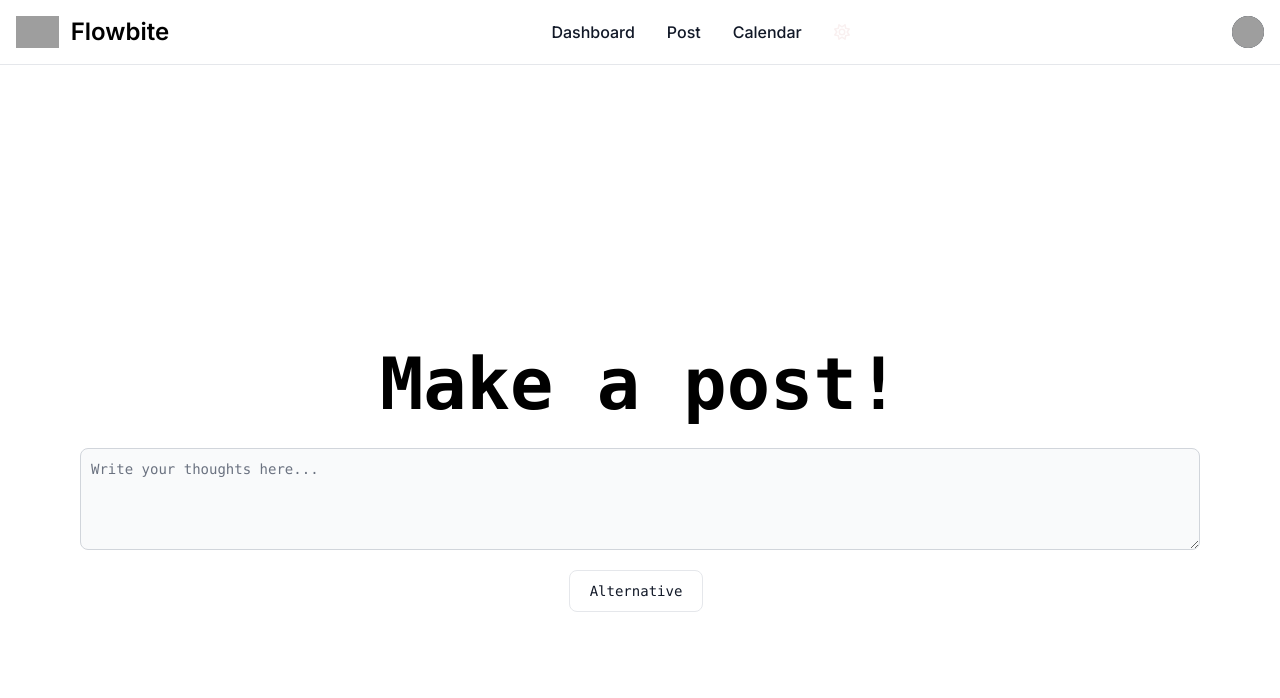
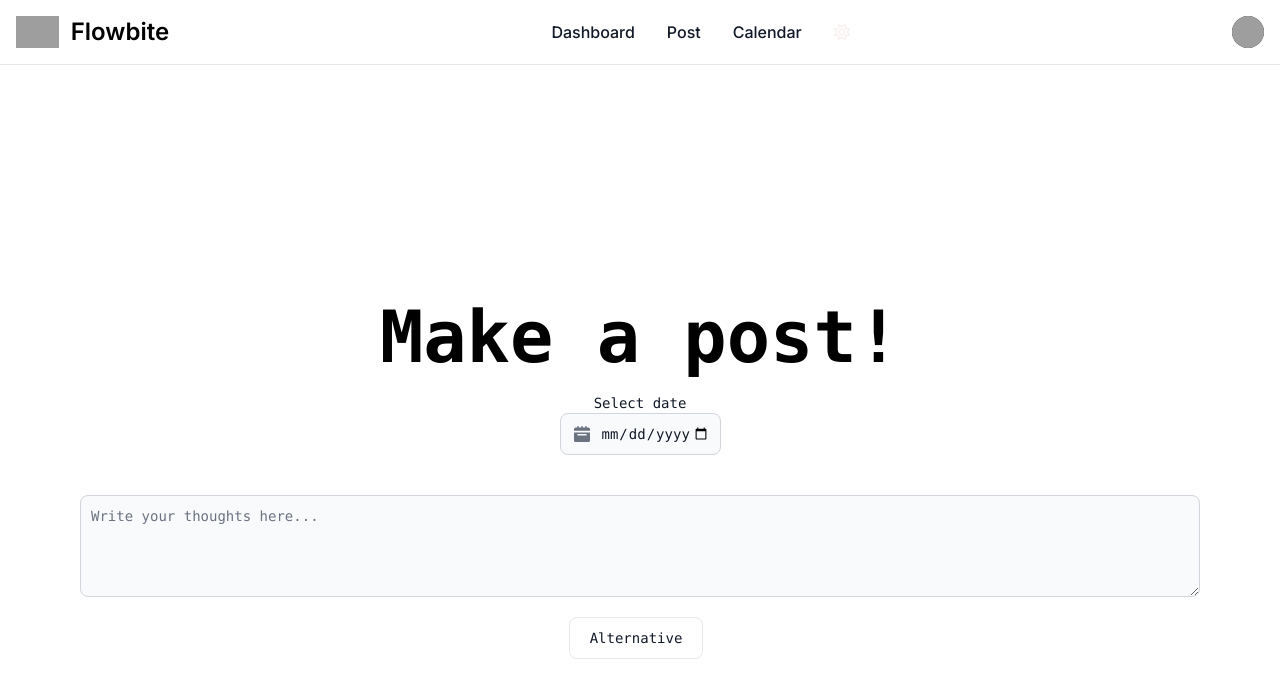
Before and after one commit to TonyLiu0226/next-entries-client, a Next.js app: page /post in a window 1280 px wide. Shown: the top 698 px of the page. Built offline with nearby package versions, Linux system fonts and the light colour scheme; no server answers; sample sign-in values are in the browser's storage; grey boxes are pictures that could not be loaded.

Commit message:
adds date input to post page

```diff
--- a/app/post/page.tsx
+++ b/app/post/page.tsx
@@ -16,8 +16,16 @@ export default function Home() {
       <div>
         <div className="px-20 z-0 w-full min-h-screen min-w-screen items-center flex-col justify-center align-center font-mono text-sm lg:flex">
           <h1 className="font-mono font-bold text-7xl mt-10 mb-5">Make a post!</h1>
-            <label className="block mb-2 text-sm font-medium text-gray-900 dark:text-white"></label>
-            <textarea id="message" rows={4} className="block p-2.5 w-full text-sm text-gray-900 bg-gray-50 rounded-lg border border-gray-300 focus:ring-blue-500 focus:border-blue-500 dark:bg-gray-700 dark:border-gray-600 dark:placeholder-gray-400 dark:text-white dark:focus:ring-blue-500 dark:focus:border-blue-500" placeholder="Write your thoughts here..."></textarea>
+            <label className="block text-sm font-medium text-gray-900 dark:text-white">Select date</label>
+            <div className="relative max-w-sm">
+              <div className="absolute inset-y-0 left-0 flex items-center pl-3.5 pointer-events-none">
+                <svg className="w-4 h-4 text-gray-500 dark:text-gray-400" aria-hidden="true" xmlns="http://www.w3.org/2000/svg" fill="currentColor" viewBox="0 0 20 20">
+                  <path d="M20 4a2 2 0 0 0-2-2h-2V1a1 1 0 0 0-2 0v1h-3V1a1 1 0 0 0-2 0v1H6V1a1 1 0 0 0-2 0v1H2a2 2 0 0 0-2 2v2h20V4ZM0 18a2 2 0 0 0 2 2h16a2 2 0 0 0 2-2V8H0v10Zm5-8h10a1 1 0 0 1 0 2H5a1 1 0 0 1 0-2Z"/>
+                </svg>
+              </div>
+            <input type="date" className="bg-gray-50 border border-gray-300 text-gray-900 text-sm rounded-lg focus:ring-blue-500 focus:border-blue-500 block w-full pl-10 p-2.5 dark:bg-gray-700 dark:border-gray-600 dark:placeholder-gray-400 dark:text-white dark:focus:ring-blue-500 dark:focus:border-blue-500" placeholder="Select date" min="2000-01-01" max="2099-12-31" />
+          </div>
+            <textarea id="message" rows={4} className="mt-10 block p-2.5 w-full text-sm text-gray-900 bg-gray-50 rounded-lg border border-gray-300 focus:ring-blue-500 focus:border-blue-500 dark:bg-gray-700 dark:border-gray-600 dark:placeholder-gray-400 dark:text-white dark:focus:ring-blue-500 dark:focus:border-blue-500" placeholder="Write your thoughts here..."></textarea>
             <button type="button" className="py-2.5 px-5 mr-2 mb-2 mt-5 text-sm font-medium text-gray-900 focus:outline-none bg-white rounded-lg border border-gray-200 hover:bg-gray-100 hover:text-blue-700 focus:z-10 focus:ring-4 focus:ring-gray-200 dark:focus:ring-gray-700 dark:bg-gray-800 dark:text-gray-400 dark:border-gray-600 dark:hover:text-white dark:hover:bg-gray-700">Alternative</button>
         </div>
       </div>
```
